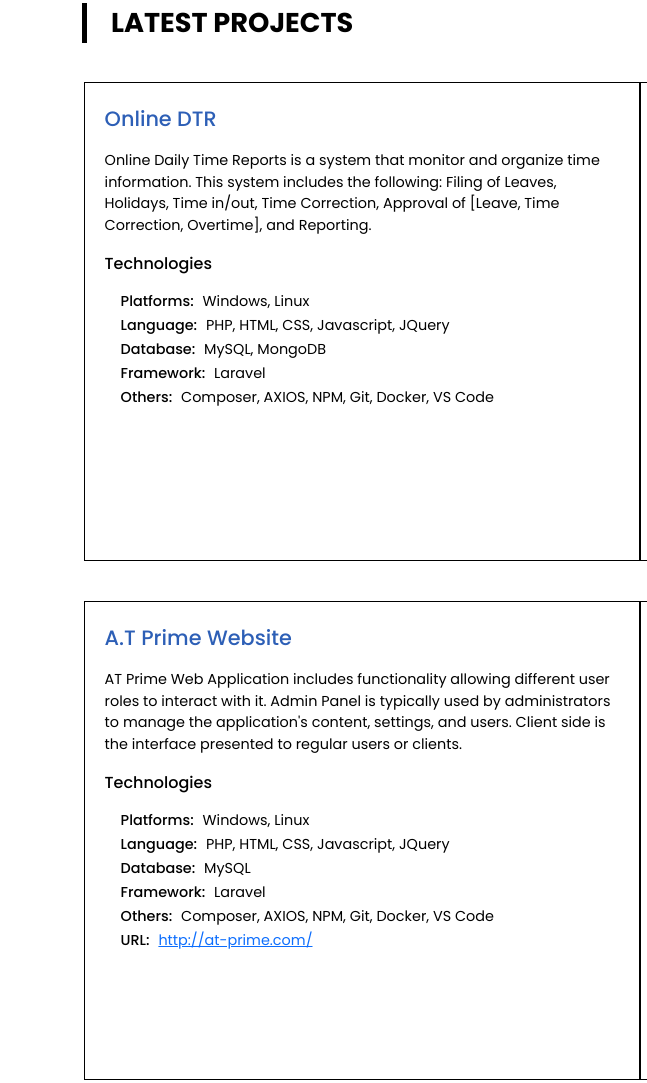
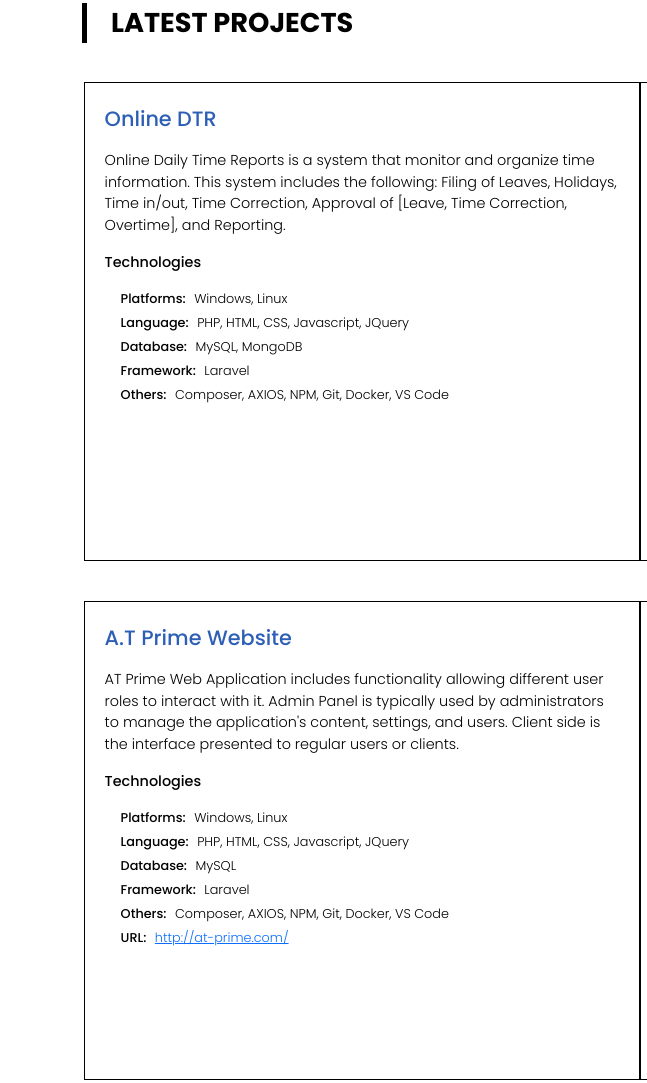
Before and after one commit to rmarevalo/portfolio, a plain HTML site: page index.html in a window 1280 px wide. Shown: the part 2659-3742 px from the top of the page, 0-647 px from the left. Drawn offline with Linux system fonts and the light colour scheme.

Commit message:
Add files via upload

```diff
--- a/css/project.css
+++ b/css/project.css
@@ -22,7 +22,7 @@
 }
 .project__description{
     font-size: 0.9rem;
-    font-weight: normal;
+    font-weight: 300;
     margin-top: 1rem;
 }
 
@@ -34,13 +34,13 @@ iframe {
 
 .project__technology{
     margin-top: 1rem;
-    font-size: 1rem;
+    font-size: 0.9rem;
     font-weight: 500;
 }
 
 .technologies__body{
-    font-size: 0.9rem;
-    font-weight: normal;
+    font-size: 0.8rem;
+    font-weight: 300;
     margin-top: 0.8rem;
     line-height: 1.5rem;
     margin-left: 1rem;
```
